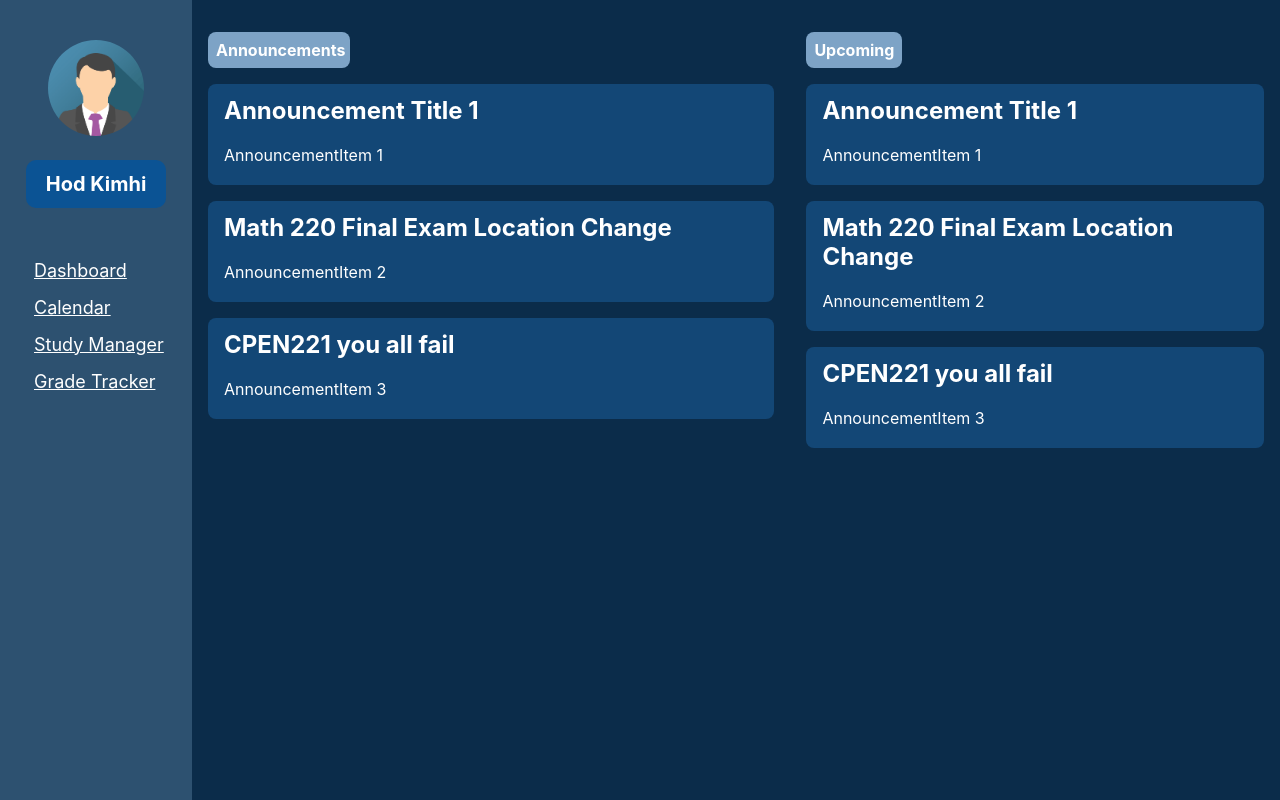
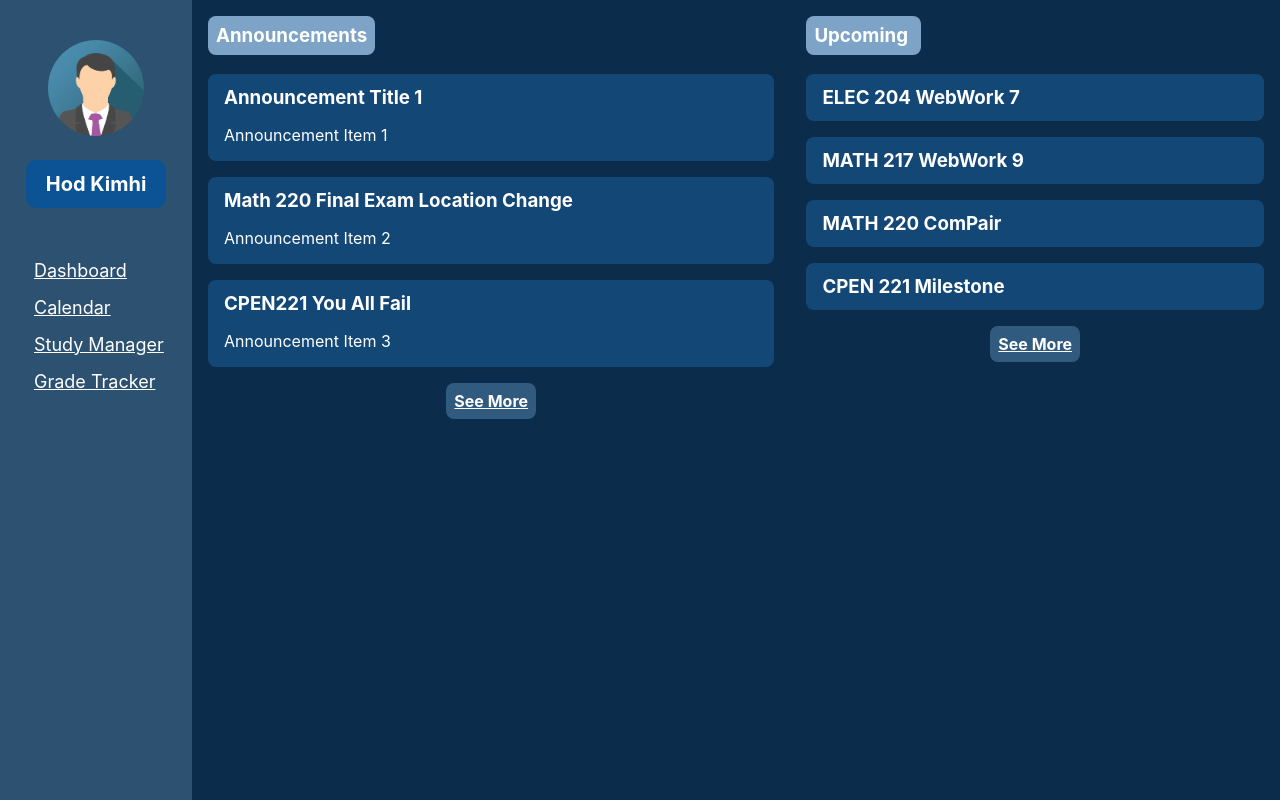
Before and after one commit to hkimhi/nwhacks2022, a React (Create React App) app: page / in a window 1280 px wide. Built offline with nearby package versions, Linux system fonts and the light colour scheme.

Commit message:
ItemList loads array of data

```diff
--- a/src/components/Home.js
+++ b/src/components/Home.js
@@ -2,7 +2,6 @@ import React from "react";
 import styled from 'styled-components';
 // importing Link from react-router-dom to navigate to
 // different end points.
-import { Link } from "react-router-dom";
 import Nav from './Nav'
 import ItemList from "./ItemList";
 
@@ -26,6 +25,20 @@ const MainContainer = styled.div`
 `;
 
 
+const announcementItems = [
+  { title: "Announcement Title 1", text: "Announcement Item 1" },
+  { title: "Math 220 Final Exam Location Change", text: "Announcement Item 2" },
+  { title: "CPEN221 You All Fail", text: "Announcement Item 3" }
+]
+
+const upcomingItems = [
+  { title: "ELEC 204 WebWork 7" },
+  { title: "MATH 217 WebWork 9" },
+  { title: "MATH 220 ComPair" },
+  { title: "CPEN 221 Milestone" },
+]
+
+
 const Home = () => {
   return (
     <Container>
@@ -33,14 +46,13 @@ const Home = () => {
         <Nav />
       </NavContainer>
 
-
       <MainContainer id="main-container">
         <div style={{ float: 'left', width: '55%' }}>
-          <ItemList title="Announcements" />
+          <ItemList title="Announcements" items={announcementItems} />
         </div>
 
-        <div style={{ marginLeft: '55%'}}>
-          <ItemList title="Upcoming" />
+        <div style={{ marginLeft: '55%' }}>
+          <ItemList title="Upcoming" items={upcomingItems} itemHeight={'10px'} />
         </div>
       </MainContainer>
     </Container>
--- a/src/components/ItemList.js
+++ b/src/components/ItemList.js
@@ -1,50 +1,62 @@
 import React from 'react';
 import styled from 'styled-components';
+import { Link } from 'react-router-dom'
 
-const SectionTitle = styled.p`
+const SectionTitle = styled.h3`
+    margin-top: 0;
     background-color: #7da3c6;
-    max-width: fit-content;
+    min-width: fit-content;
     padding: 8px;
     border-radius: 8px;
     font-weight: bold;
 `;
 
+const Button = styled.button`
+    background-color: #315a7f;
+    color: white;
+    padding: 8px;
+    font-weight: bold;
+    border-radius: 8px;
+    border-style: none;
+    display: inline-block;
+`;
+
 const ItemList = (props) => {
     return (
-        <div style={{ padding: '16px' }}>
-            <div style={{ width: '25%' }}>
-                <SectionTitle>{props.title}</SectionTitle>
+        <>
+            <div style={{ padding: '16px' }}>
+                <div style={{ width: '25%' }}>
+                    <SectionTitle>{props.title}</SectionTitle>
+                </div>
+
+                {props.items.map((item, index) => <Item key={index} title={item.title}>{item.text}</Item>)}
+
+                <div style={{ textAlign: 'center' }}>
+                    <Button as={Link} to="/todo">See More</Button>
+                </div>
             </div>
 
-            <Item title="Announcement Title 1">
-                AnnouncementItem 1
-            </Item>
-            <Item title="Math 220 Final Exam Location Change">
-                AnnouncementItem 2
-            </Item>
-            <Item title="CPEN221 you all fail">
-                AnnouncementItem 3
-            </Item>
-        </div>
+        </>
     );
 }
 
 const ItemContainer = styled.div`
     border-radius: 8px;
     background-color: #134776;
-    padding: 12px 16px 4px;
+    padding: 12px 16px;
     margin-bottom: 16px;
 `;
 
-const ItemTitle = styled.h2`
+const ItemTitle = styled.h3`
     margin-top: 0;
+    margin-bottom: 0;
 `;
 
 const Item = (props) => {
     return (
         <ItemContainer>
             <ItemTitle>{props.title}</ItemTitle>
-            <p>{props.children}</p>
+            {props.children && <p style={{ marginBottom: '4px' }}>{props.children}</p>}
         </ItemContainer>
     );
 }
```
